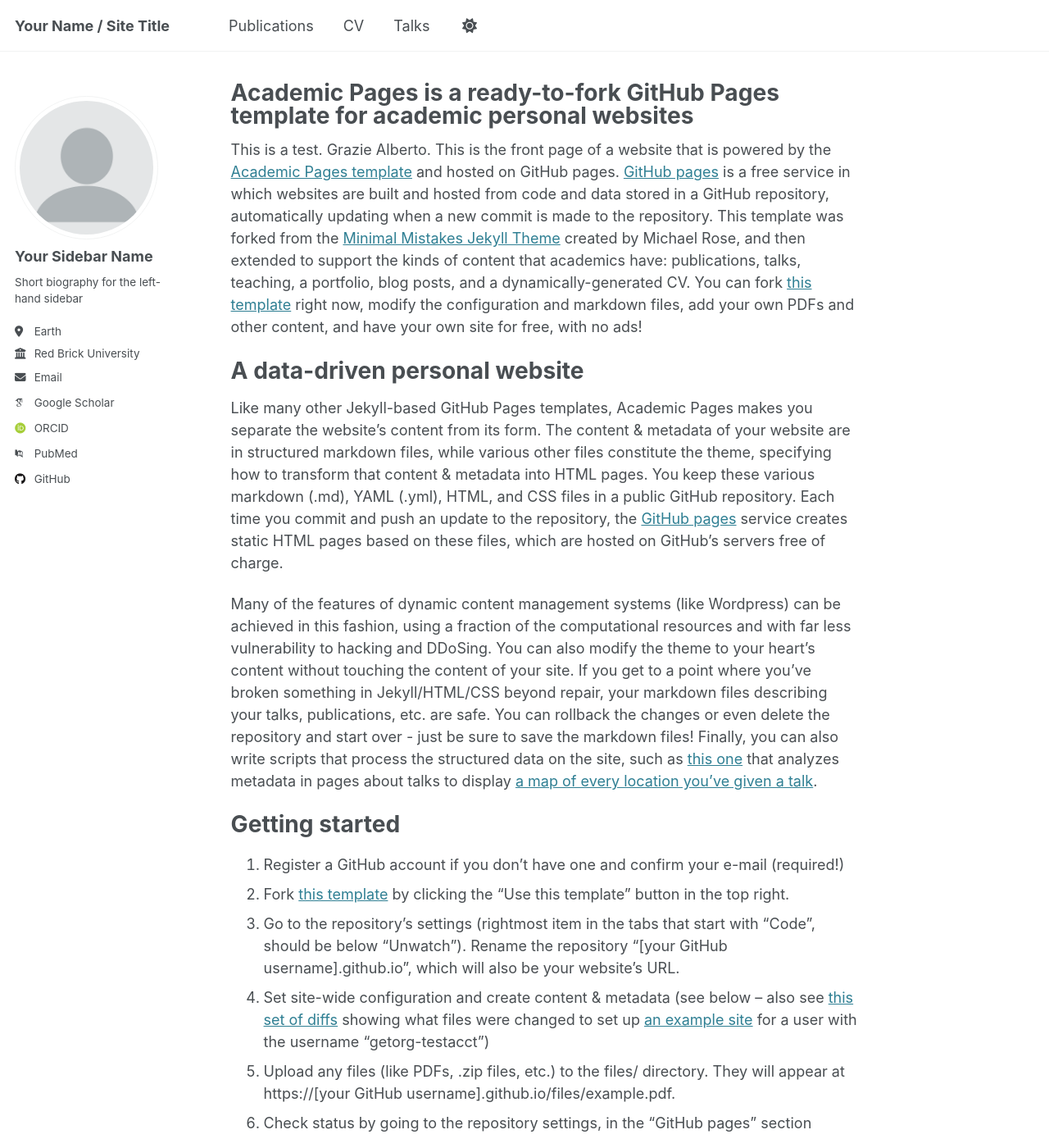
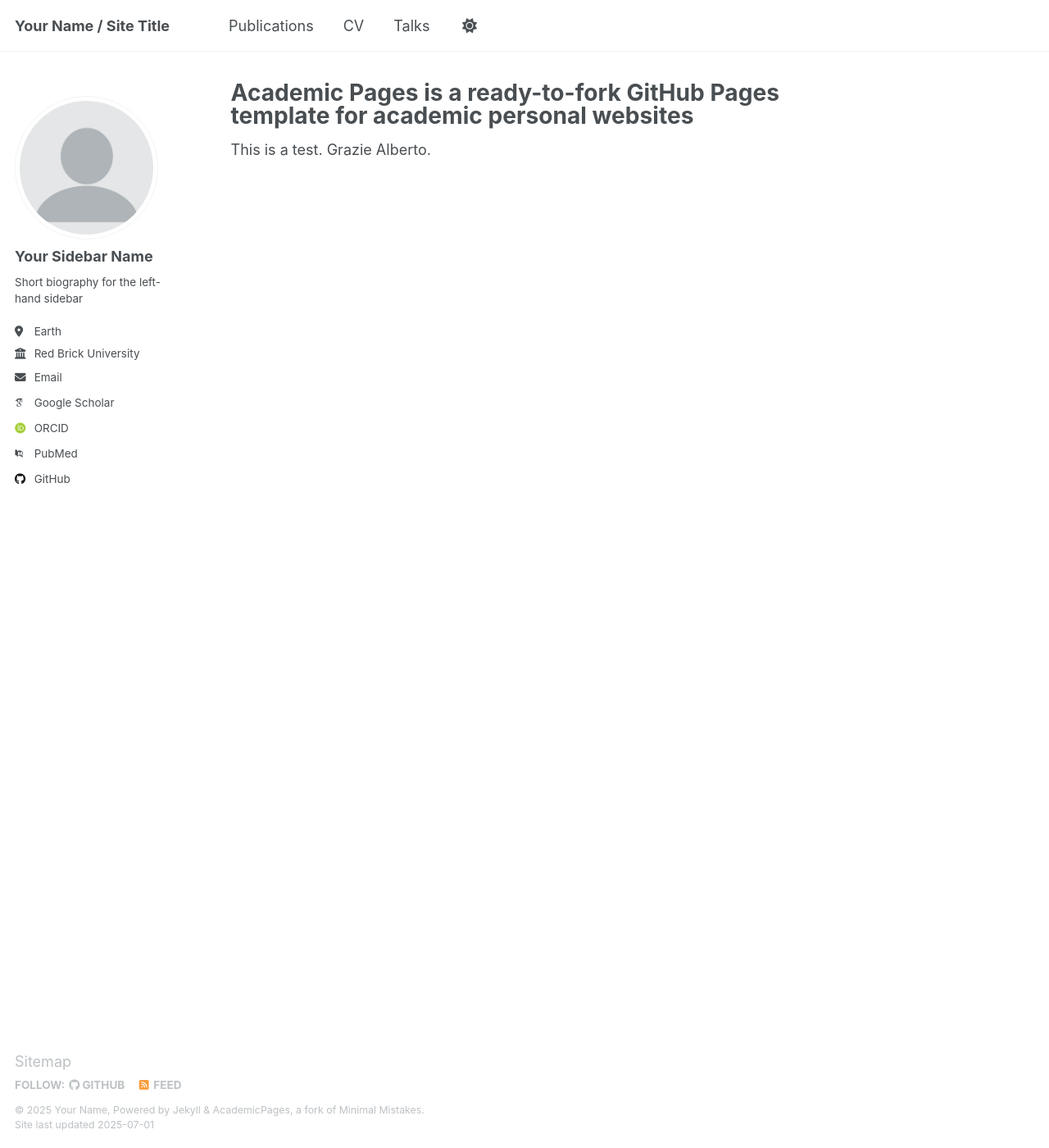
Before and after one commit to leonardferdinand/leonardferdinand.github.io, a Jekyll site: the page built from _pages/about.md, in a window 1280 px wide and 1400 px high. Shown: the whole window at 82% size. Built offline with Jekyll 4.4.1, drawn with Linux system fonts in a browser that asks for light colours; some web fonts are replaced; some of the changed text lies outside the part shown.

Commit message:
Update about.md

```diff
--- a/_pages/about.md
+++ b/_pages/about.md
@@ -8,7 +8,8 @@ redirect_from:
 ---
 
 This is a test. Grazie Alberto.
-This is the front page of a website that is powered by the [Academic Pages template](https://github.com/academicpages/academicpages.github.io) and hosted on GitHub pages. [GitHub pages](https://pages.github.com) is a free service in which websites are built and hosted from code and data stored in a GitHub repository, automatically updating when a new commit is made to the repository. This template was forked from the [Minimal Mistakes Jekyll Theme](https://mmistakes.github.io/minimal-mistakes/) created by Michael Rose, and then extended to support the kinds of content that academics have: publications, talks, teaching, a portfolio, blog posts, and a dynamically-generated CV. You can fork [this template](https://github.com/academicpages/academicpages.github.io) right now, modify the configuration and markdown files, add your own PDFs and other content, and have your own site for free, with no ads!
+
+<!--This is the front page of a website that is powered by the [Academic Pages template](https://github.com/academicpages/academicpages.github.io) and hosted on GitHub pages. [GitHub pages](https://pages.github.com) is a free service in which websites are built and hosted from code and data stored in a GitHub repository, automatically updating when a new commit is made to the repository. This template was forked from the [Minimal Mistakes Jekyll Theme](https://mmistakes.github.io/minimal-mistakes/) created by Michael Rose, and then extended to support the kinds of content that academics have: publications, talks, teaching, a portfolio, blog posts, and a dynamically-generated CV. You can fork [this template](https://github.com/academicpages/academicpages.github.io) right now, modify the configuration and markdown files, add your own PDFs and other content, and have your own site for free, with no ads!
 
 A data-driven personal website
 ======
@@ -47,4 +48,4 @@ Example: editing a markdown file for a talk
 
 For more info
 ------
-More info about configuring Academic Pages can be found in [the guide](https://academicpages.github.io/markdown/), the [growing wiki](https://github.com/academicpages/academicpages.github.io/wiki), and you can always [ask a question on GitHub](https://github.com/academicpages/academicpages.github.io/discussions). The [guides for the Minimal Mistakes theme](https://mmistakes.github.io/minimal-mistakes/docs/configuration/) (which this theme was forked from) might also be helpful.
+More info about configuring Academic Pages can be found in [the guide](https://academicpages.github.io/markdown/), the [growing wiki](https://github.com/academicpages/academicpages.github.io/wiki), and you can always [ask a question on GitHub](https://github.com/academicpages/academicpages.github.io/discussions). The [guides for the Minimal Mistakes theme](https://mmistakes.github.io/minimal-mistakes/docs/configuration/) (which this theme was forked from) might also be helpful.-->
```
